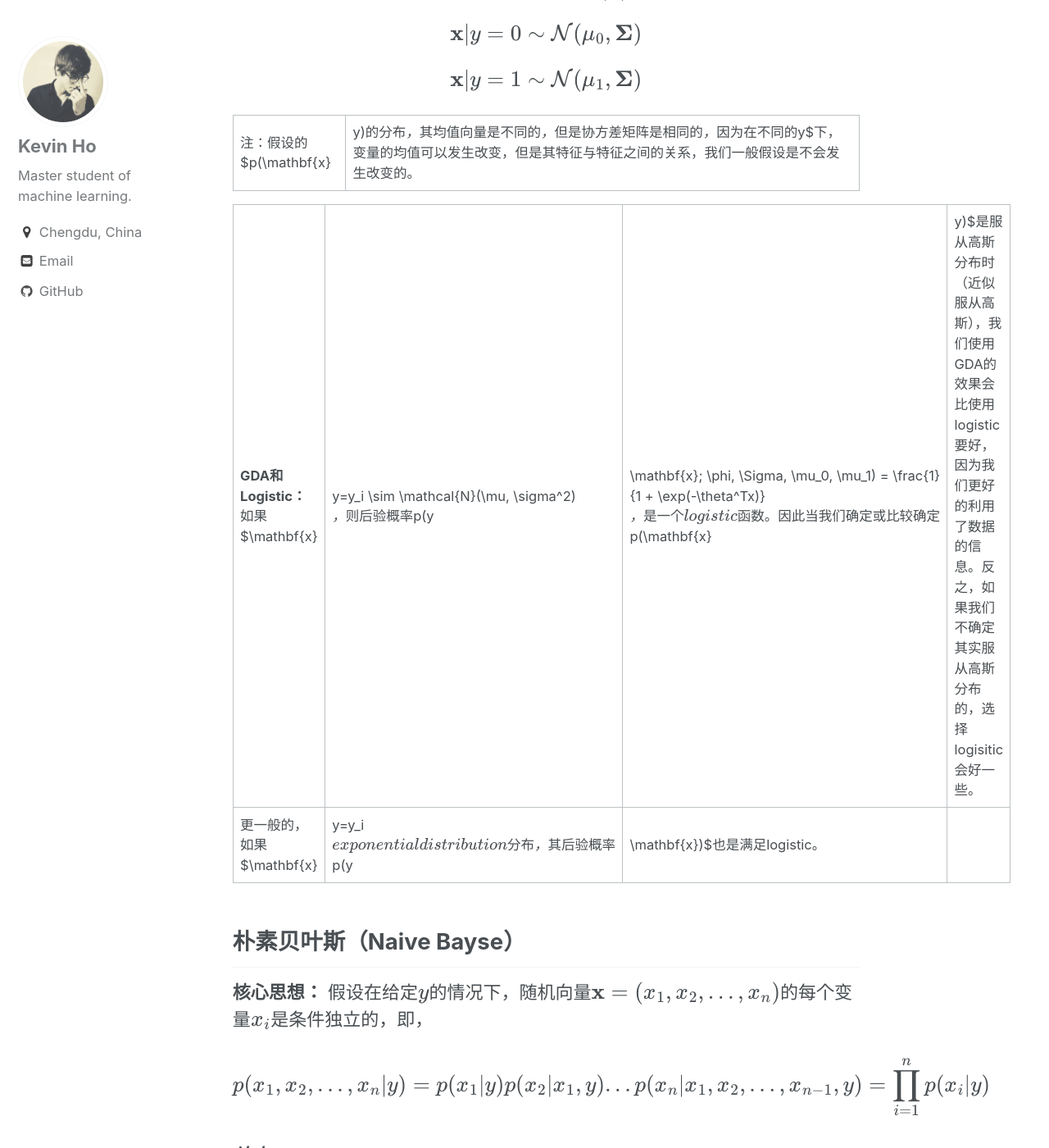
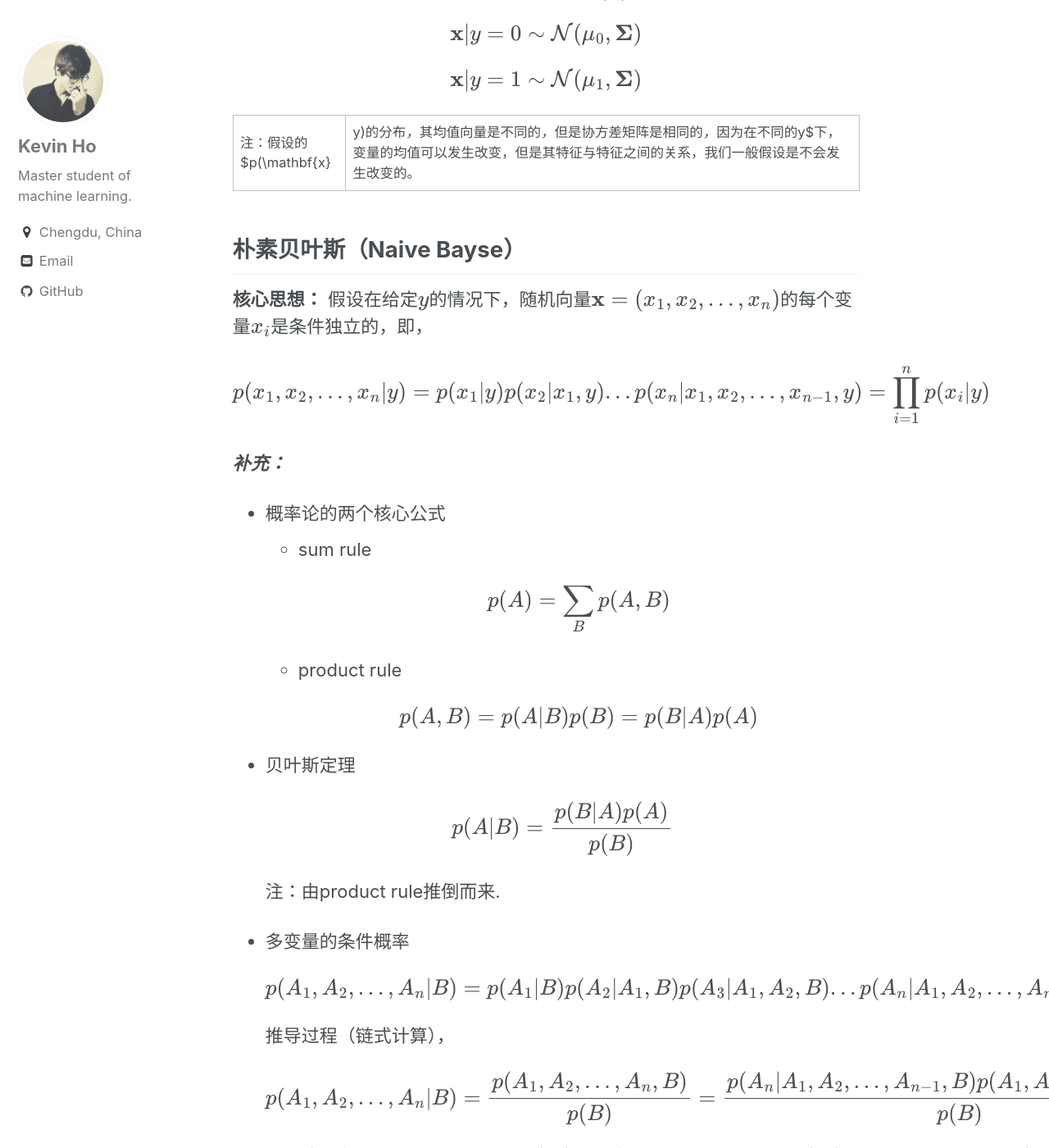
Before and after one commit to rivergold/rivergold.github.io, a Jekyll site: the page built from _posts/2017-8-21-Machine-Learning-Memo.md, in a window 1280 px wide and 1400 px high, scrolled down 820 px. Shown: the whole window at 82% size. Built offline with Jekyll 4.4.1, drawn with Linux system fonts in a browser that asks for light colours; formulas are drawn with MathJax 3; comment, search, counter and statistics services are not loaded.

Commit message:
check error

```diff
--- a/_posts/2017-8-21-Machine-Learning-Memo.md
+++ b/_posts/2017-8-21-Machine-Learning-Memo.md
@@ -30,8 +30,9 @@ $$
 
 注：假设的$p(\mathbf{x}|y)$的分布，其均值向量是不同的，但是协方差矩阵是相同的，因为在不同的$y$下，变量的均值可以发生改变，但是其特征与特征之间的关系，我们一般假设是不会发生改变的。<br>
 
-**GDA和Logistic：** 如果$\mathbf{x}|y=y_i \sim \mathcal{N}(\mu, \sigma^2)$，则后验概率$p(y|\mathbf{x}; \phi, \Sigma, \mu_0, \mu_1) = \frac{1}{1 + \exp(-\theta^Tx)}$，是一个logistic函数。因此当我们确定或比较确定$p(\mathbf{x}|y)$是服从高斯分布时（近似服从高斯），我们使用GDA的效果会比使用logistic要好，因为我们更好的利用了数据的信息。反之，如果我们不确定其实服从高斯分布的，选择logisitic会好一些。<br>
-更一般的，如果$\mathbf{x}|y=y_i$ exponential distribution分布，其后验概率$p(y|\mathbf{x})$也是满足logistic。
+<!-- **GDA和Logistic：** 如果$\mathbf{x}|y=y_i \sim \mathcal{N}(\mu, \sigma^2)$，则后验概率$p(y|\mathbf{x}; \phi, \Sigma, \mu_0, \mu_1) = \frac{1}{1 + \exp(-\theta^Tx)}$，是一个logistic函数。因此当我们确定或比较确定$p(\mathbf{x}|y)$是服从高斯分布时（近似服从高斯），我们使用GDA的效果会比使用logistic要好，因为我们更好的利用了数据的信息。反之，如果我们不确定其实服从高斯分布的，选择logisitic会好一些。<br>
+
+更一般的，如果$\mathbf{x}|y=y_i$ exponential distribution分布，其后验概率$p(y|\mathbf{x})$也是满足logistic。 -->
 
 ## 朴素贝叶斯（Naive Bayse）
 **核心思想：**
```
